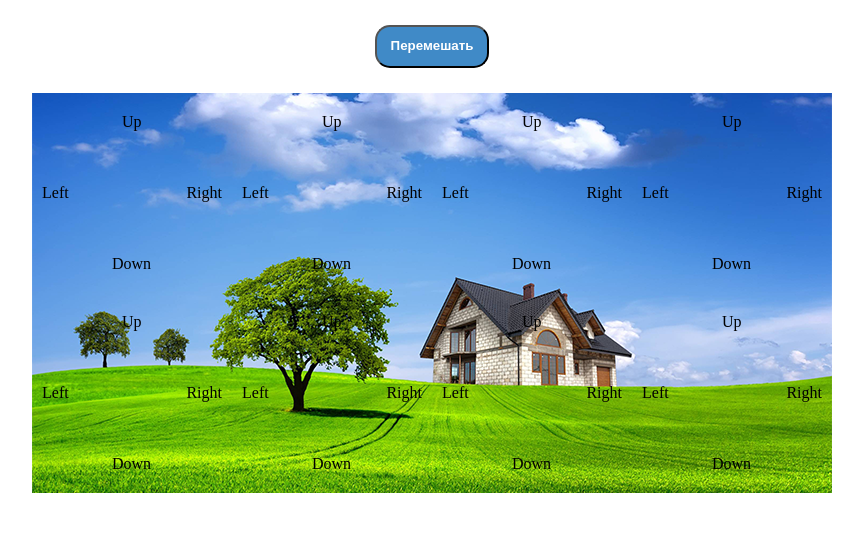
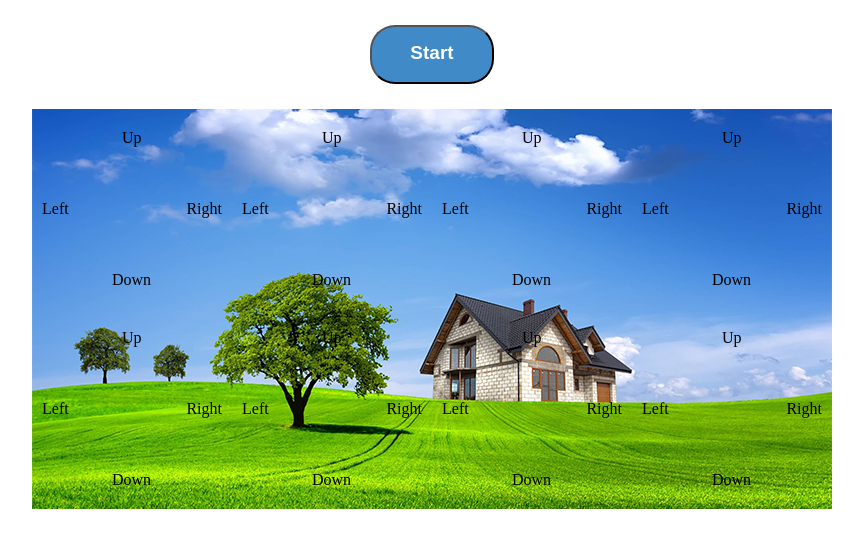
Before and after one commit to Reinerok/Pazzle, a plain HTML site: page index.html in a window 1280 px wide. Shown: the whole page, without its empty margins (208-1071 px from the left). Drawn offline with Linux system fonts and the light colour scheme.

Commit message:
eng
Some changes to eng project

```diff
--- a/css/main.css
+++ b/css/main.css
@@ -18,10 +18,11 @@
     font-weight: 700;
     color: white;
     text-decoration: none;
-    padding: .8em 1em calc(.8em + 3px);
-    border-radius: 15px;
+    padding: 0.8em 2em calc(.8em + 3px);
+    border-radius: 25px;
     background: rgb(64, 138, 199);
     transition: 0.2s;
+    font-size: 19px;
 }
 
 span {
--- a/index.html
+++ b/index.html
@@ -3,13 +3,13 @@
 <head>
     <meta charset="utf-8" />
     <meta http-equiv="X-UA-Compatible" content="IE=edge">
-    <title>Pazzle</title>
+    <title>Puzzle</title>
     <meta name="viewport" content="width=device-width, initial-scale=1">
     <link rel="stylesheet" type="text/css" media="screen" href="css/main.css" />
 
 </head>
 <body>
-    <button id='btn'>Перемешать</button>
+    <button id='btn'>Start</button>
     <div class="puzzle_block">
 
     </div>
--- a/js/main.js
+++ b/js/main.js
@@ -97,7 +97,7 @@ function move(e) {
                     //проверяем порядок блоков если мы собрали их по порядку то мы выиграли
                     compareString += key.style.order;
                     if (stringToCompare === compareString)
-                        setTimeout(() => {alert('Победа!!!')},1500);
+                        setTimeout(() => {alert('You Win!!!')},1500);
                 });
             }
         }
```
